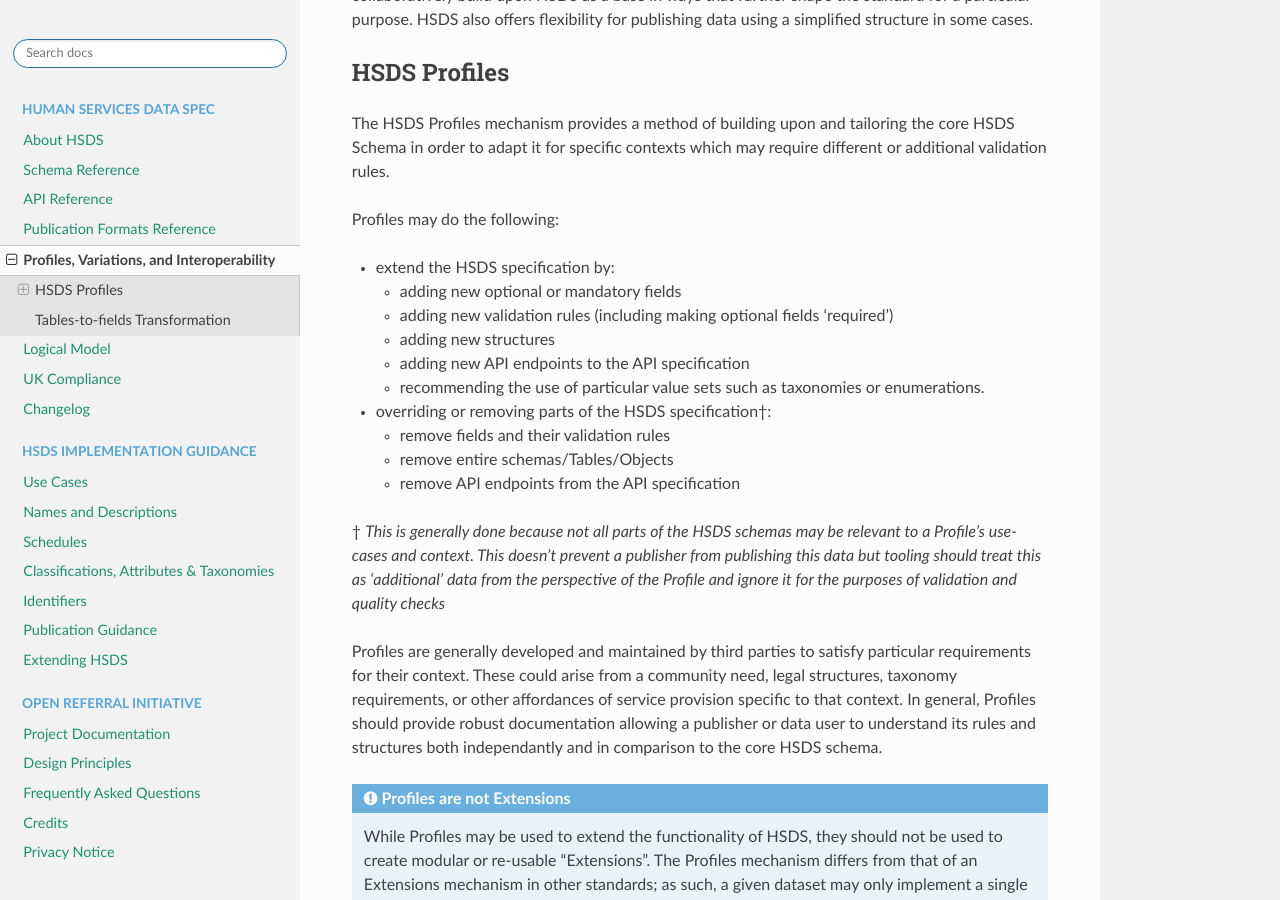
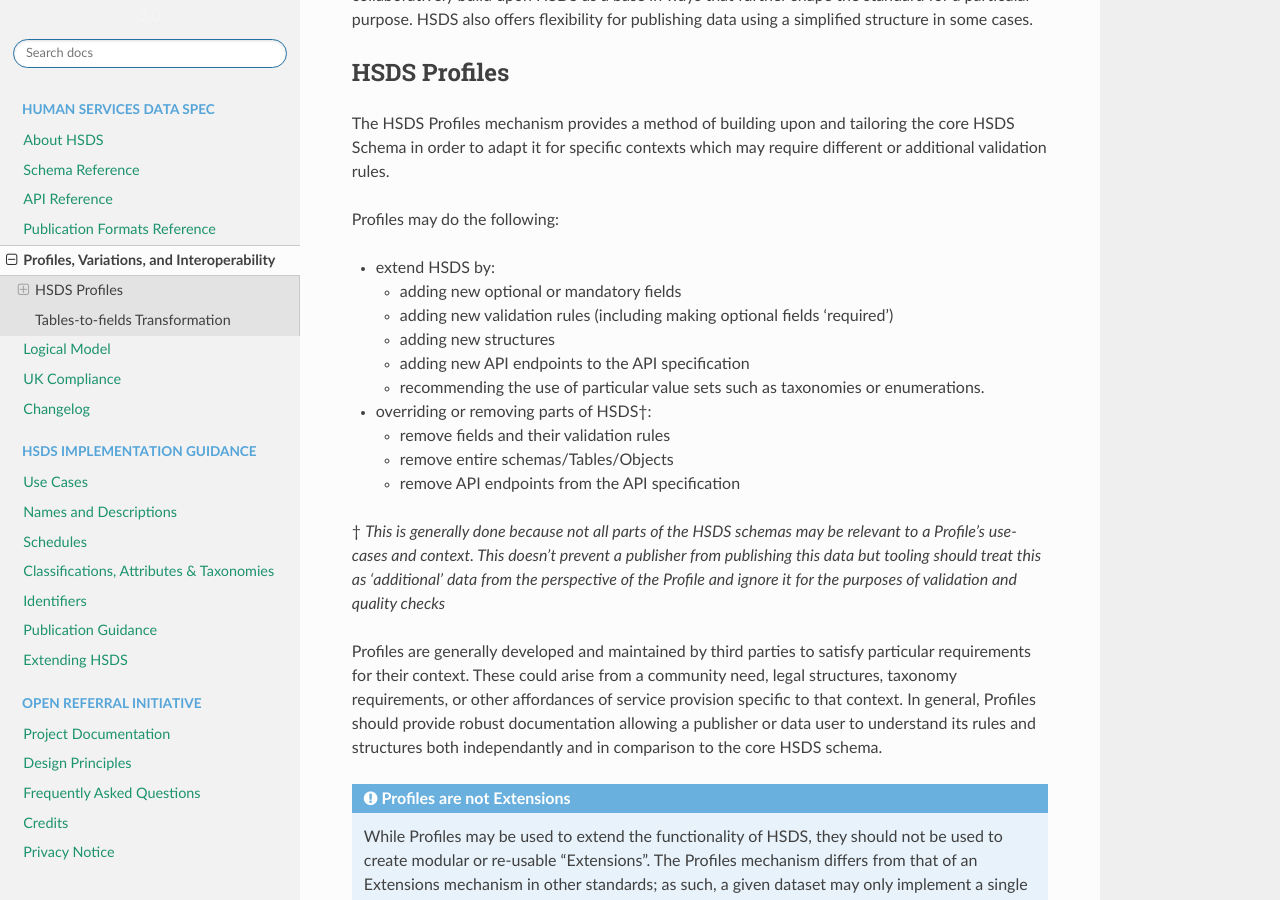
Before and after one commit to openreferral/specification, a Sphinx documentation site: the page built from docs/hsds/variations_interoperability.md, in a window 1280 px wide and 900 px high, scrolled down 440 px. Built offline with Sphinx 7.4.7 and the Read the Docs theme 2.0.0, drawn with Linux system fonts in a browser that asks for light colours; a script that is not in the unit is left out; comment, search, counter and statistics services are not loaded.

Commit message:
Update variations_interoperability.md
removed redundant "specification" and unnecessary article from "the HSDS specification"

```diff
--- a/docs/hsds/variations_interoperability.md
+++ b/docs/hsds/variations_interoperability.md
@@ -14,13 +14,13 @@ The HSDS Profiles mechanism provides a method of building upon and tailoring the
 
 Profiles may do the following:
 
-* extend the HSDS specification by:
+* extend HSDS by:
   * adding new optional or mandatory fields
   * adding new validation rules (including making optional fields 'required')
   * adding new structures
   * adding new API endpoints to the API specification
   * recommending the use of particular value sets such as taxonomies or enumerations.
-* overriding or removing parts of the HSDS specification†:
+* overriding or removing parts of HSDS†:
   * remove fields and their validation rules
   * remove entire schemas/Tables/Objects
   * remove API endpoints from the API specification
```
